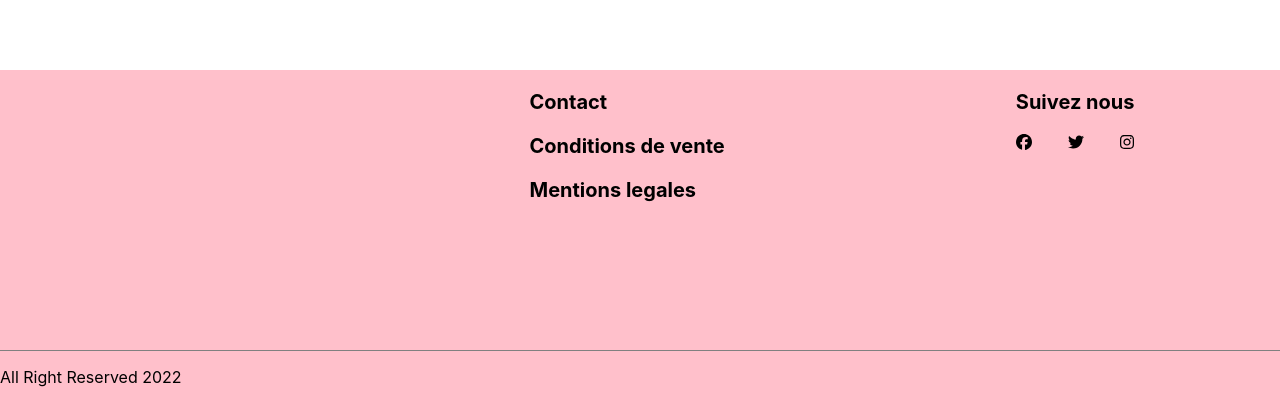
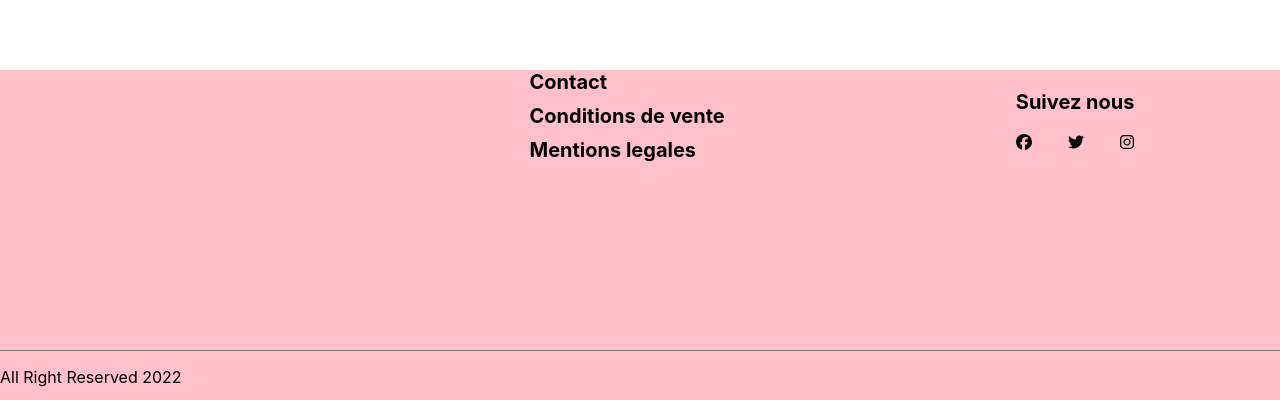
Before and after one commit to yohanetifier/du-regard-a-la-manucure, a React (Create React App) app: page / in a window 1280 px wide. Shown: the part 4180-4580 px from the top of the page. Built offline with nearby package versions, Linux system fonts and the light colour scheme.

Commit message:
add link to the footer

```diff
--- a/src/components/Footer/Footer.module.scss
+++ b/src/components/Footer/Footer.module.scss
@@ -29,6 +29,12 @@
     justify-content: space-around;
 }
 
+.wrapperlink {
+    display: flex;
+    flex-direction: column;
+    // justify-content: space-evenly;
+}
+
 .bottomwrapper {
     border-top: 1px solid grey;
 }
@@ -42,3 +48,10 @@
     font-size: 20px;
     font-weight: bold;
 }
+
+.conditionsdevente ,.mentionslegales ,.contact {
+    text-decoration: none;
+    color: black;
+    margin-bottom: 10px;
+    outline: none;
+}
--- a/src/components/Footer/Footer.tsx
+++ b/src/components/Footer/Footer.tsx
@@ -3,6 +3,31 @@ import { FontAwesomeIcon } from '@fortawesome/react-fontawesome';
 import { faFacebook } from '@fortawesome/free-brands-svg-icons';
 import { faTwitter } from '@fortawesome/free-brands-svg-icons';
 import { faInstagram } from '@fortawesome/free-brands-svg-icons';
+import {Link} from 'react-router-dom';
+
+interface Link {
+    label: string
+    to: string
+    className: string
+}
+
+const FooterLink: Link[] = [
+    {
+        label: "Contact",
+        to: "/contact",
+        className: styles.contact
+    },
+    {
+        label: "Conditions de vente",
+        to: "/conditions-de-vente",
+        className: styles.conditionsdevente
+    },
+    {
+        label: "Mentions legales",
+        to: "/mentions-legales",
+        className: styles.mentionslegales
+    },
+]
 
 function Footer() {
     return (
@@ -12,10 +37,10 @@ function Footer() {
                     <img src="" alt="" className={styles.img} />
                 </div>
                 <div className={styles.menu}>
-                    <div>
-                        <p className={styles.contact}>Contact</p>
-                        <p className={styles.conditionsdevente}>Conditions de vente</p>
-                        <p className={styles.mentionslegales}>Mentions legales</p>
+                    <div className={styles.wrapperlink}>
+                        {FooterLink.map(({label, to, className}) => (
+                            <Link to={to} className={className} >{label}</Link>
+                        ))}
                     </div>
                     <div>
                         <p className={styles.follow}>Suivez nous</p>
```
